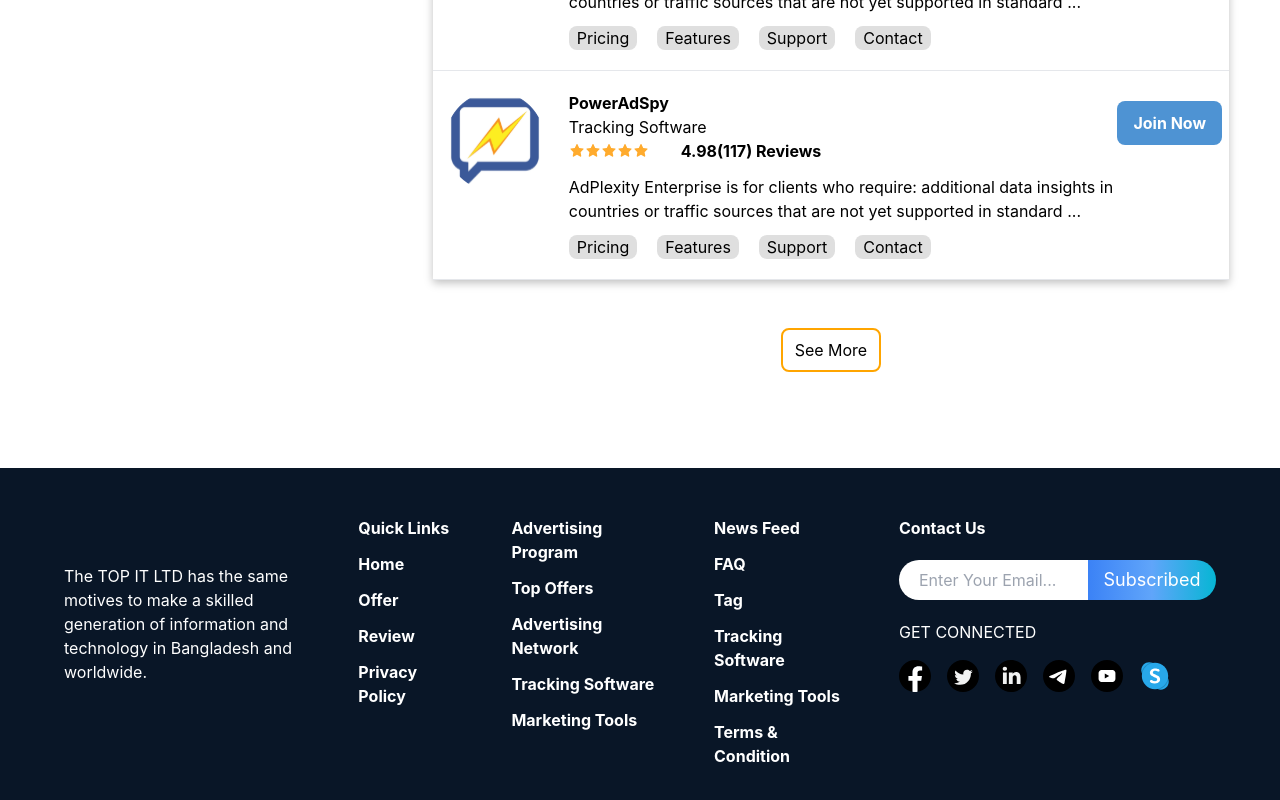
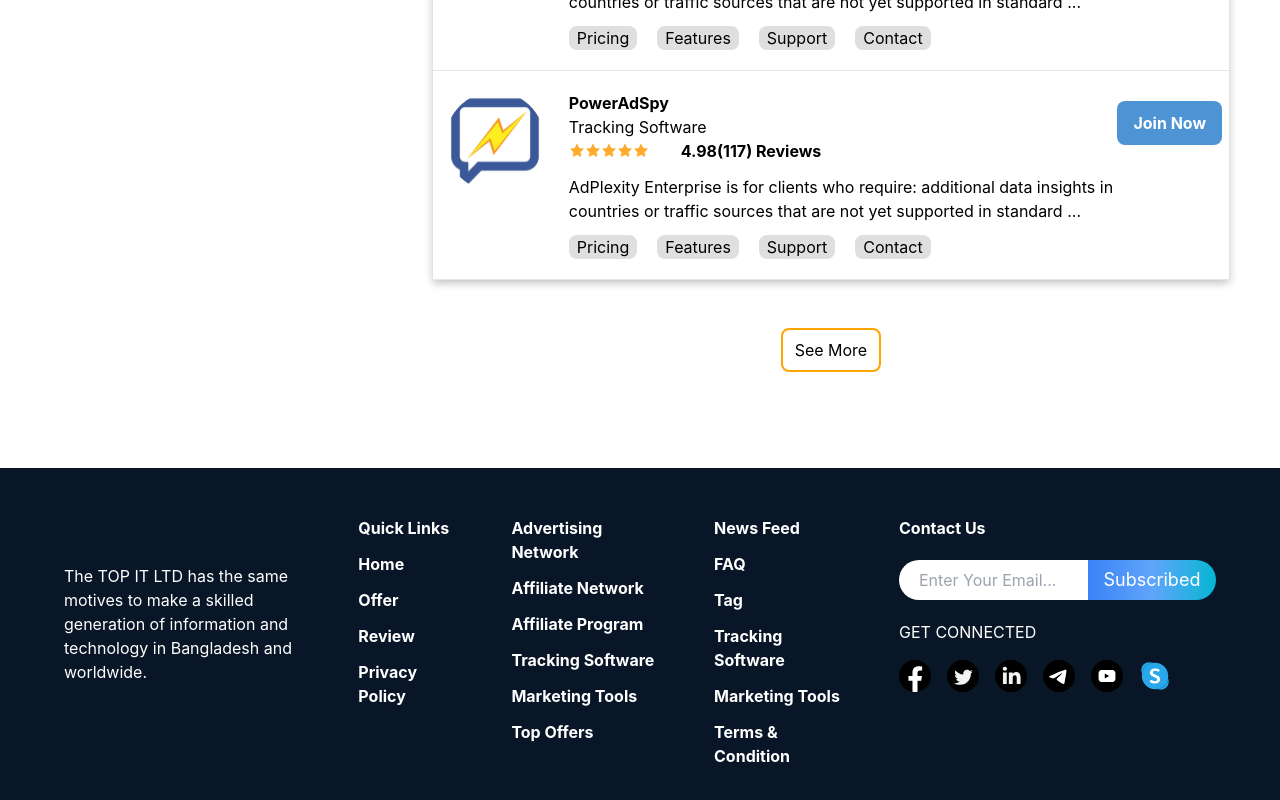
Before and after one commit to AFM-Taha/affling, a Next.js app: page / in a window 1280 px wide. Shown: the part 6354-7154 px from the top of the page. Built offline with nearby package versions, Linux system fonts and the light colour scheme.

Commit message:
add links in footer

```diff
--- a/src/components/common/Footer/Footer2.tsx
+++ b/src/components/common/Footer/Footer2.tsx
@@ -30,11 +30,12 @@
             </Link>
           </div>
           <div className="flex flex-col space-y-3 font-bold py-8 lg:py-0">
-            <Link href="/advertise-program">Advertising Program</Link>
+            <Link href="/advertising-network">Advertising Network</Link>
+            <Link href="/affiliate-network">Affiliate Network</Link>
+            <Link href="/affiliate-program">Affiliate Program</Link>
+            <Link href="/tracking-software">Tracking Software</Link>
+            <Link href="/marketing-spy-tools">Marketing Tools</Link>
             <Link href="/offers">Top Offers</Link>
-            <Link href="/advertise-network">Advertising Network</Link>
-            <Link href="/tracking-software">Tracking Software</Link>
-            <Link href="/marketing-tool">Marketing Tools</Link>
           </div>
           <div className="flex flex-col space-y-3 font-bold">
             <Link href="/news">News Feed</Link>
```
